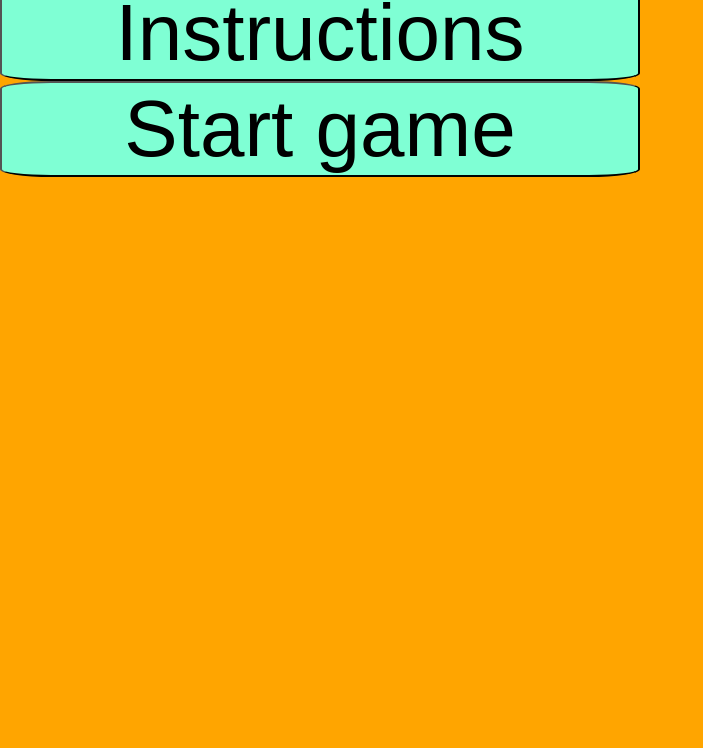
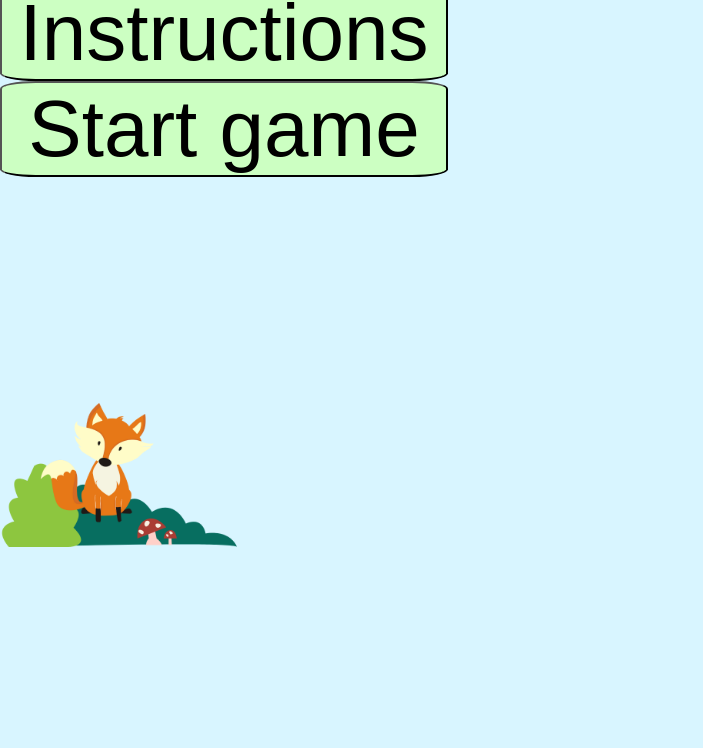
Before and after one commit to RachWalm/spelling-game, a plain HTML site: page index.html in a window 1280 px wide. Shown: the part 52-800 px from the top of the page, without its empty margins (0-703 px from the left). Drawn offline with Linux system fonts and the light colour scheme.

Commit message:
Add colour scheme

```diff
--- a/assets/css/style.css
+++ b/assets/css/style.css
@@ -7,24 +7,26 @@
 }
 
 body {
-    background: orange;
+    background: #D8F5FF;
     display: flex;
     flex-direction: column;
     justify-content: center;
     align-content: center;
+    width: 100%;
+    height: 100%;
 }
 
 /* dialog box*/
 
 dialog::backdrop {
-    background-color: rgba(226, 206, 28, 0.5);
+    background-color: rgba(176, 226, 245, 0.7);
 }
 
 dialog {
     position: relative;
     top: 20vh;
     left: 20vw;
-    background-color: blueviolet;
+    background-color: #D0D1F1;
     padding: 5px;
 }
 
@@ -35,8 +37,8 @@ button {
     font-size: 80px;
     justify-content: center;
     align-content: center;
-    width: 40rem;
-    background-color: aquamarine;
+    width: 28rem;
+    background-color: #CCFFC2;
     /*padding: 3rem;*/
     border-radius: 8%;
 }
@@ -49,6 +51,13 @@ button {
     font-size: 30px;
     padding: 1em;
     width: auto;
+}
+
+#foxleft {
+    display: flex;
+    align-self: first baseline;
+    max-width: 25vw;
+    max-height: 20vh;
 }
 
 /*actual game styling*/
--- a/index.html
+++ b/index.html
@@ -77,7 +77,7 @@
     <div id="score">
         <p>Your Score is: </p>
     </div>
-
+    <img id="foxleft" src="assets/images/foxleft.png" alt="fox sat on a bush">
     <script src="assets/js/script.js"></script>
 </body>
 
```
Also changed, not shown: assets/images/foxleft.png (added), documents/colourscheme.png (added), 1 other file.
